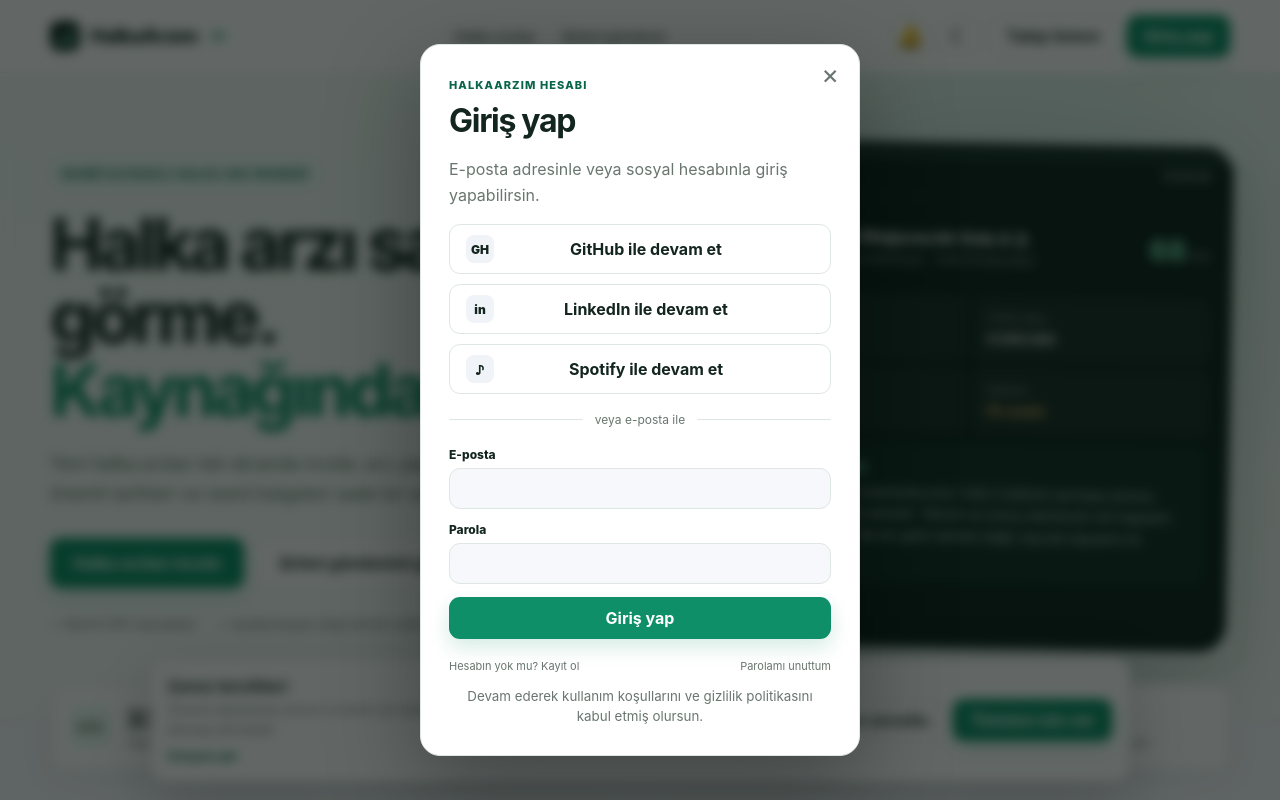
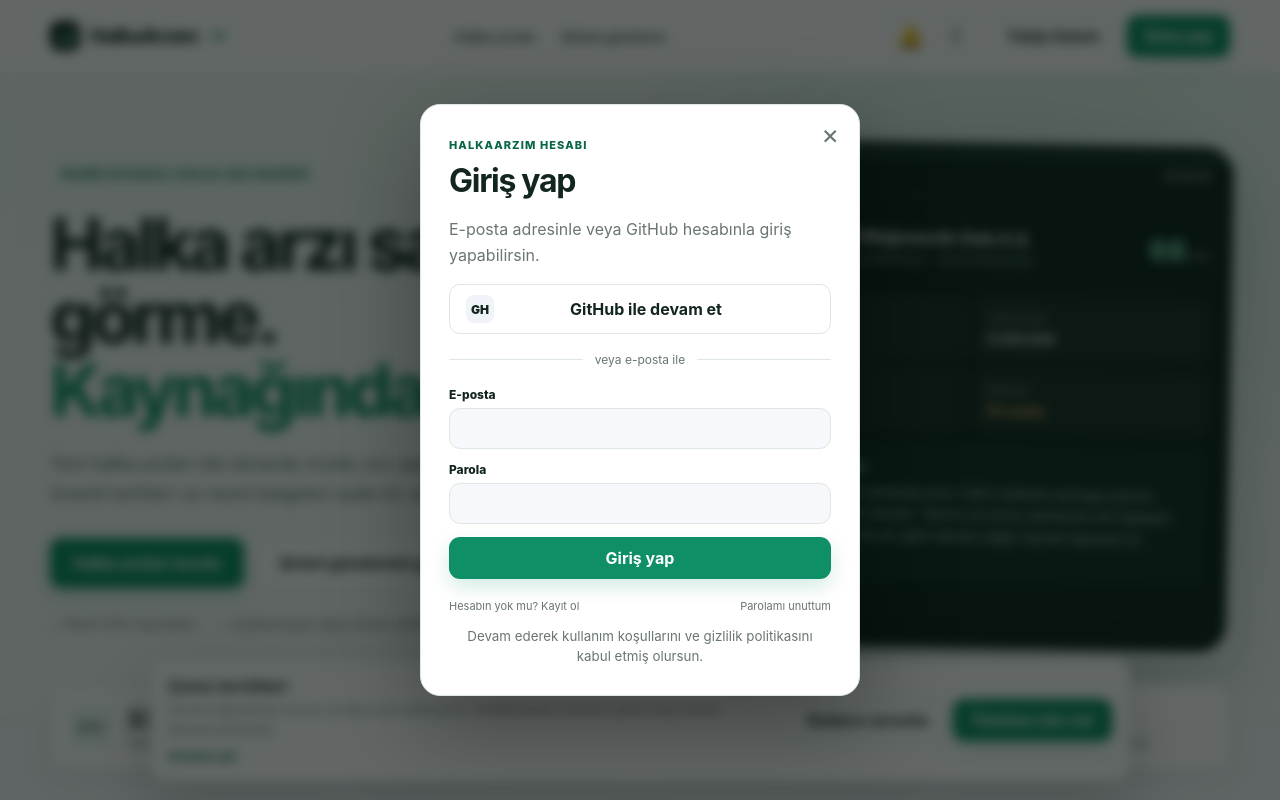
Before and after one commit to ajaroste/halkaarzim, a Next.js app: page / in a window 1280 px wide. Both pictures are taken after a click on the button "Giriş yap". Shown: the top 800 px of the page. Built offline with nearby package versions, Linux system fonts and the light colour scheme; no server answers.

Commit message:
chore: keep only GitHub social login

```diff
--- a/components/AuthModal.tsx
+++ b/components/AuthModal.tsx
@@ -9,9 +9,7 @@
 type BusyAction = "email" | SocialAuthProvider | null;
 
 const socialProviders: Array<{ provider: SocialAuthProvider; label: string; mark: string }> = [
-  { provider: "github", label: "GitHub ile devam et", mark: "GH" },
-  { provider: "linkedin_oidc", label: "LinkedIn ile devam et", mark: "in" },
-  { provider: "spotify", label: "Spotify ile devam et", mark: "♪" }
+  { provider: "github", label: "GitHub ile devam et", mark: "GH" }
 ];
 
 function authErrorMessage(error: unknown): string {
@@ -119,7 +117,7 @@
       <button className="modalClose" onClick={onClose} aria-label="Kapat">×</button>
       <span className="eyebrow">HalkaArzım hesabı</span>
       <h2 id="auth-title">{mode === "signin" ? "Giriş yap" : mode === "signup" ? "Ücretsiz hesap oluştur" : "Parolanı yenile"}</h2>
-      <p>{mode === "signup" ? "E-posta ile kayıt olabilir veya aşağıdaki hesaplardan biriyle devam edebilirsin." : mode === "reset" ? "Parola yenileme bağlantısını e-posta adresine göndereceğiz." : "E-posta adresinle veya sosyal hesabınla giriş yapabilirsin."}</p>
+      <p>{mode === "signup" ? "E-posta ile kayıt olabilir veya GitHub hesabınla devam edebilirsin." : mode === "reset" ? "Parola yenileme bağlantısını e-posta adresine göndereceğiz." : "E-posta adresinle veya GitHub hesabınla giriş yapabilirsin."}</p>
 
       {mode !== "reset" && <>
         <div style={{ display: "grid", gap: 10, marginBottom: 18 }}>
```
